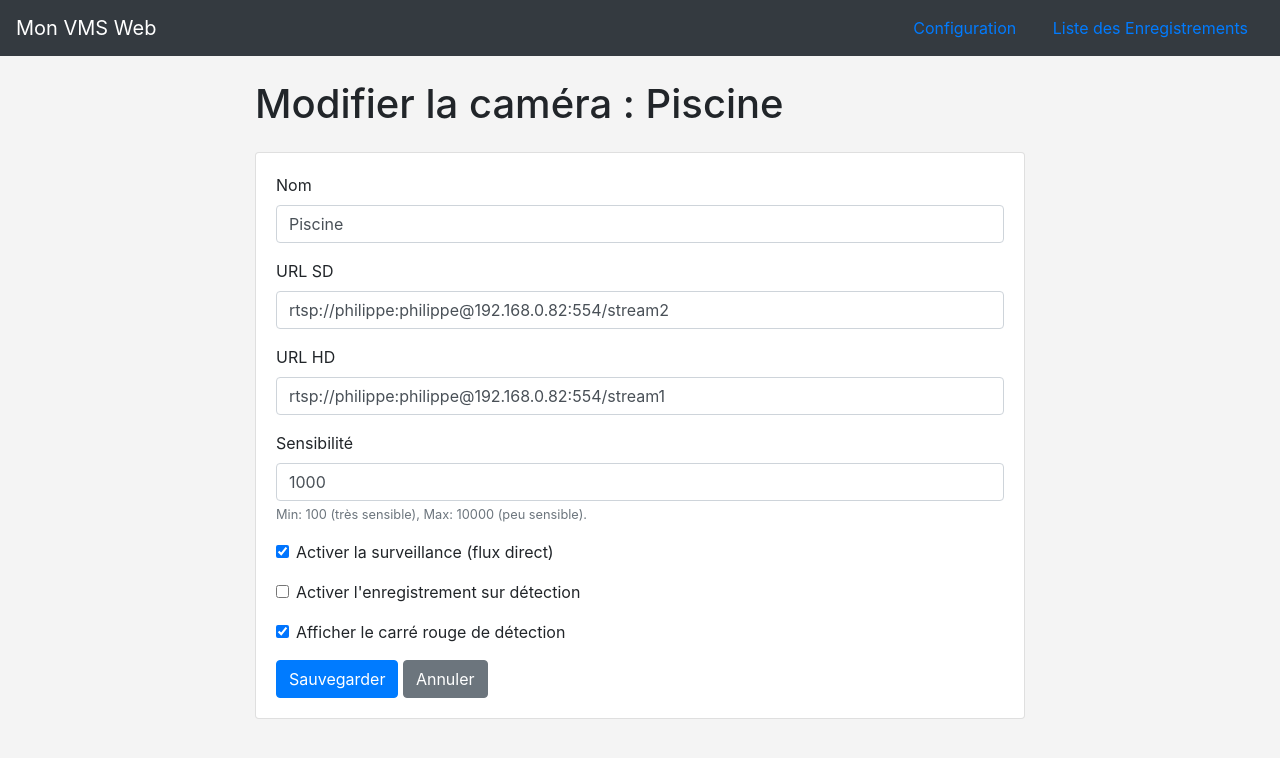
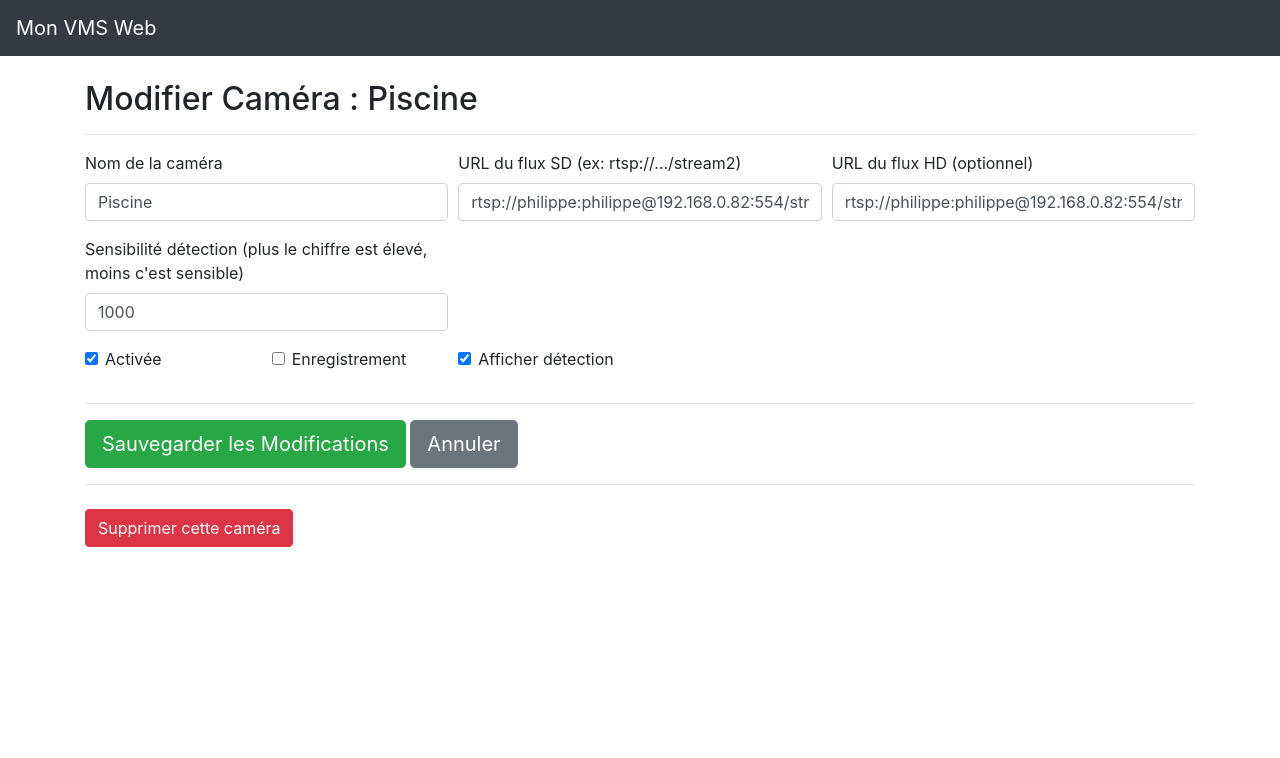
Before and after one commit to lancienanubis/vms, a Flask app: page /edit/906b6f0d-9400-4cff-a47b-9b2def1d7cf0 in a window 1280 px wide. Shown: the top 758 px of the page. Run offline with Flask 3, Linux system fonts and the light colour scheme; some libraries are stand-ins or nearby versions.

Commit message:
modif du 18/07/2025 a 19h

```diff
--- a/app.py
+++ b/app.py
@@ -1,4 +1,4 @@
-# app.py (Version Finale V2.1 - Correction du Flux Vidéo)
+# app.py (Version Finale - Mode Débogage Activé)
 # Dernière mise à jour : 18 juillet 2025
 
 try:
@@ -88,7 +88,7 @@ try:
             self.video_writer = cv2.VideoWriter(video_filepath, fourcc, VIDEO_FPS, (width, height))
             if self.video_writer.isOpened(): print(f"[{self.config['name']}] Début de l'enregistrement : {video_filepath}"); cv2.imwrite(thumb_filepath, first_frame)
             else: print(f"[{self.config['name']}] Erreur initialisation enregistreur."); self.is_recording = False
-        def stop_recording(self, ):
+        def stop_recording(self):
             if self.is_recording:
                 self.is_recording = False; time.sleep(0.1)
                 if self.video_writer is not None: self.video_writer.release(); self.video_writer = None; print(f"[{self.config['name']}] Fin de l'enregistrement.")
@@ -132,48 +132,26 @@ try:
 
     # --- MODIFICATION v1.0 : Fonction de synchronisation dynamique ---
     def sync_camera_threads():
-        """
-        Met à jour les threads de manière dynamique (démarre/arrête/redémarre seulement ce qui est nécessaire).
-        """
         print("[SYNC] Synchronisation des caméras...")
         config = load_cameras_config()
-
         with thread_lock:
-            running_ids = set(camera_threads.keys())
-            config_ids = set(config.keys())
-
-            ids_to_stop = set()
-            ids_to_start = set()
-            ids_to_restart = set()
-
+            running_ids = set(camera_threads.keys()); config_ids = set(config.keys())
+            ids_to_stop, ids_to_start, ids_to_restart = set(), set(), set()
             for cam_id in running_ids:
-                if cam_id not in config_ids or not config.get(cam_id, {}).get('is_active', False):
-                    ids_to_stop.add(cam_id)
-
+                if cam_id not in config_ids or not config.get(cam_id, {}).get('is_active', False): ids_to_stop.add(cam_id)
             for cam_id, cam_config in config.items():
-                if not cam_config.get('is_active', False):
-                    continue
-
-                if cam_id not in running_ids:
-                    ids_to_start.add(cam_id)
+                if not cam_config.get('is_active', False): continue
+                if cam_id not in running_ids: ids_to_start.add(cam_id)
                 else:
-                    if camera_threads[cam_id].config != cam_config:
-                        ids_to_restart.add(cam_id)
-
+                    if camera_threads[cam_id].config != cam_config: ids_to_restart.add(cam_id)
             for cam_id in ids_to_stop.union(ids_to_restart):
                 if cam_id in camera_threads:
                     print(f"[SYNC] Arrêt de: {camera_threads[cam_id].config.get('name', cam_id)}")
-                    camera_threads[cam_id].stop()
-                    camera_threads[cam_id].join(timeout=1.0)
-                    camera_threads.pop(cam_id)
-
+                    camera_threads[cam_id].stop(); camera_threads[cam_id].join(timeout=1.0); camera_threads.pop(cam_id)
             for cam_id in ids_to_start.union(ids_to_restart):
                 cam_config = config[cam_id]
                 print(f"[SYNC] Démarrage de: {cam_config.get('name', cam_id)}")
-                thread = CameraThread(cam_id, cam_config)
-                thread.start()
-                camera_threads[cam_id] = thread
-
+                thread = CameraThread(cam_id, cam_config); thread.start(); camera_threads[cam_id] = thread
         print(f"[SYNC] Synchronisation terminée. {len(camera_threads)} thread(s) actif(s).")
 
     # --- FONCTION generate_frames --- (MODIFIÉE v2.1 pour corriger le flux)
@@ -186,7 +164,7 @@ try:
                 if frame is None: time.sleep(0.1); continue
                 ret, buffer = cv2.imencode('.jpg', frame)
                 if not ret: continue
-                # --- CORRECTION DE LA LIGNE ICI : un seul '\r' ---
+                # --- CORRECTION v2.1 : Un seul '\r' ici pour le protocole MJPEG ---
                 yield (b'--frame\r\n'b'Content-Type: image/jpeg\r\n\r\n' + buffer.tobytes() + b'\r\n'); time.sleep(1/VIDEO_FPS)
         elif quality == 'hd':
             cam_config = load_cameras_config().get(cam_id)
@@ -197,17 +175,16 @@ try:
                 success, frame = cap.read()
                 if not success: break
                 ret, buffer = cv2.imencode('.jpg', frame);
-                # --- CORRECTION DE LA LIGNE ICI : un seul '\r' ---
+                # --- CORRECTION v2.1 : Un seul '\r' ici pour le protocole MJPEG ---
                 if ret: yield (b'--frame\r\n'b'Content-Type: image/jpeg\r\n\r\n' + buffer.tobytes() + b'\r\n')
             cap.release()
 
     # --- ROUTES ---
     @app.route('/')
     def index():
-        # --- Rendu de VOTRE index.html ---
         return render_template('index.html', cameras={k: v for k, v in load_cameras_config().items() if v.get('is_active', False)})
 
-    # --- NOUVELLE ROUTE v3.0 : Pour afficher le formulaire d'ajout de caméra ---
+    # --- MODIFICATION v3.0 : Nouvelle route pour afficher le formulaire d'ajout de caméra ---
     @app.route('/add_camera_form')
     def add_camera_form():
         return render_template('add_camera.html')
@@ -348,8 +325,8 @@ try:
     if __name__ == '__main__':
         maintain_thumbnails()
         sync_camera_threads()
-        print("\n--- Lancement du serveur VMS (Version 2.1 - Flux corrigé) ---")
-        app.run(host='0.0.0.0', port=5000, debug=False, threaded=True) # Mettez debug=True pour le développement
+        print("\n--- Lancement du serveur VMS (Version 2.1 - Flux corrigé, base app.py) ---")
+        app.run(host='0.0.0.0', port=5000, debug=True, threaded=True) # Mettez debug=True pour le développement False
                                                                       # N'oubliez pas de le remettre à False pour la production
 except Exception as e:
     print(f"\n\n!!! ERREUR FATALE AU DEMARRAGE: {e} !!!\n\n"); traceback.print_exc();
--- a/templates/add_camera.html
+++ b/templates/add_camera.html
@@ -8,10 +8,14 @@
 <body>
     <nav class="navbar navbar-dark bg-dark mb-4">
         <a class="navbar-brand" href="/">Mon VMS Web</a>
+        <!-- MODIFICATION : Suppression des boutons de navigation redondants -->
+        <!-- La div suivante a été supprimée -->
+        <!--
         <div>
             <a class="nav-item nav-link d-inline-block" href="{{ url_for('index') }}">Vue en direct</a>
             <a class="nav-item nav-link d-inline-block active" href="{{ url_for('config') }}">Configuration</a>
         </div>
+        -->
     </nav>
     <div class="container">
         <h2>Ajouter une Nouvelle Caméra</h2>
--- a/templates/edit_camera.html
+++ b/templates/edit_camera.html
@@ -2,47 +2,70 @@
 <html lang="fr">
 <head>
     <meta charset="UTF-8">
-    <title>Modifier la Caméra</title>
+    <title>VMS - Modifier Caméra</title>
     <link rel="stylesheet" href="https://stackpath.bootstrapcdn.com/bootstrap/4.5.2/css/bootstrap.min.css">
 </head>
-<body style="background-color: #f4f4f4;">
+<body>
     <nav class="navbar navbar-dark bg-dark mb-4">
         <a class="navbar-brand" href="/">Mon VMS Web</a>
-        <div>
-            <a class="nav-item nav-link d-inline-block" href="/config">Configuration</a>
-            <a class="nav-item nav-link d-inline-block" href="/recordings_hub">Liste des Enregistrements</a>
-        </div>
+        <!-- Suppression des boutons de navigation redondants -->
     </nav>
-    <div class="container" style="max-width: 800px;">
-        <h1 class="mb-4">Modifier la caméra : {{ camera.name }}</h1>
-        <div class="card">
-            <div class="card-body">
-                <form action="{{ url_for('update_camera', cam_id=cam_id) }}" method="post">
-                    <div class="form-group"><label>Nom</label><input type="text" class="form-control" name="camera_name" value="{{ camera.name }}" required></div>
-                    <div class="form-group"><label>URL SD</label><input type="text" class="form-control" name="camera_url_sd" value="{{ camera.url_sd }}" required></div>
-                    <div class="form-group"><label>URL HD</label><input type="text" class="form-control" name="camera_url_hd" value="{{ camera.url_hd }}" required></div>
-                    <div class="form-group">
-                        <label>Sensibilité</label><input type="number" class="form-control" name="sensitivity" value="{{ camera.get('sensitivity', 1000) }}" min="100" max="10000" step="100" required>
-                        <small class="form-text text-muted">Min: 100 (très sensible), Max: 10000 (peu sensible).</small>
+    <div class="container">
+        <h2>Modifier Caméra : {{ camera.name }}</h2>
+        <hr>
+        <!-- Le formulaire soumet à la route d'update, en passant l'ID de la caméra -->
+        <form action="{{ url_for('update_camera', cam_id=cam_id) }}" method="post">
+            <div class="form-row">
+                <div class="form-group col-md-4">
+                    <label for="camera_name">Nom de la caméra</label>
+                    <!-- Les champs sont pré-remplis avec les données existantes de la caméra -->
+                    <input type="text" class="form-control" id="camera_name" name="camera_name" value="{{ camera.name }}" required>
+                </div>
+                <div class="form-group col-md-4">
+                    <label for="camera_url_sd">URL du flux SD (ex: rtsp://.../stream2)</label>
+                    <input type="text" class="form-control" id="camera_url_sd" name="camera_url_sd" value="{{ camera.url_sd }}" required>
+                </div>
+                <div class="form-group col-md-4">
+                    <label for="camera_url_hd">URL du flux HD (optionnel)</label>
+                    <input type="text" class="form-control" id="camera_url_hd" name="camera_url_hd" value="{{ camera.url_hd }}">
+                </div>
+            </div>
+            <div class="form-row">
+                <div class="form-group col-md-4">
+                    <label for="sensitivity">Sensibilité détection (plus le chiffre est élevé, moins c'est sensible)</label>
+                    <input type="number" class="form-control" id="sensitivity" name="sensitivity" value="{{ camera.sensitivity }}" required>
+                </div>
+            </div>
+            <div class="form-row align-items-center">
+                 <div class="form-group col-md-2">
+                    <div class="form-check">
+                        <input type="checkbox" class="form-check-input" id="is_active" name="is_active" {% if camera.is_active %}checked{% endif %}>
+                        <label class="form-check-label" for="is_active">Activée</label>
                     </div>
-                    <div class="form-group form-check">
-                        <input type="checkbox" class="form-check-input" name="is_active" id="is_active_edit" value="true" {% if camera.get('is_active', True) %}checked{% endif %}>
-                        <label class="form-check-label" for="is_active_edit">Activer la surveillance (flux direct)</label>
+                </div>
+                <div class="form-group col-md-2">
+                    <div class="form-check">
+                        <input type="checkbox" class="form-check-input" id="is_recording_enabled" name="is_recording_enabled" {% if camera.is_recording_enabled %}checked{% endif %}>
+                        <label class="form-check-label" for="is_recording_enabled">Enregistrement</label>
                     </div>
-                    <div class="form-group form-check">
-                        <input type="checkbox" class="form-check-input" name="is_recording_enabled" id="is_recording_enabled_edit" value="true" {% if camera.get('is_recording_enabled', True) %}checked{% endif %}>
-                        <label class="form-check-label" for="is_recording_enabled_edit">Activer l'enregistrement sur détection</label>
+                </div>
+                 <div class="form-group col-md-2">
+                    <div class="form-check">
+                        <input type="checkbox" class="form-check-input" id="show_detection" name="show_detection" {% if camera.show_detection %}checked{% endif %}>
+                        <label class="form-check-label" for="show_detection">Afficher détection</label>
                     </div>
-                    <!-- NOUVEAU : Case à cocher pour le visuel de détection -->
-                    <div class="form-group form-check">
-                        <input type="checkbox" class="form-check-input" name="show_detection" id="show_detection_edit" value="true" {% if camera.get('show_detection', True) %}checked{% endif %}>
-                        <label class="form-check-label" for="show_detection_edit">Afficher le carré rouge de détection</label>
-                    </div>
-                    <button type="submit" class="btn btn-primary">Sauvegarder</button>
-                    <a href="/config" class="btn btn-secondary">Annuler</a>
-                </form>
+                </div>
             </div>
-        </div>
+            <hr>
+            <button type="submit" class="btn btn-success btn-lg">Sauvegarder les Modifications</button>
+            <a href="{{ url_for('config') }}" class="btn btn-secondary btn-lg">Annuler</a>
+        </form>
+        <hr>
+        <!-- Bouton de suppression séparé pour plus de clarté, comme dans votre code original -->
+        <form action="{{ url_for('delete_camera') }}" method="post" onsubmit="return confirm('Êtes-vous sûr de vouloir supprimer cette caméra ? Les enregistrements associés seront aussi supprimés.');" class="mt-4">
+            <input type="hidden" name="cam_id" value="{{ cam_id }}">
+            <button type="submit" class="btn btn-danger">Supprimer cette caméra</button>
+        </form>
     </div>
 </body>
 </html>
--- a/templates/playback.html
+++ b/templates/playback.html
@@ -2,9 +2,10 @@
 <html lang="fr">
 <head>
     <meta charset="UTF-8">
-    <title>Relecture - {{ camera_info.name }}</title>
+    <title>Timeline - {{ camera_info.name }}</title>
     <link rel="stylesheet" href="https://stackpath.bootstrapcdn.com/bootstrap/4.5.2/css/bootstrap.min.css">
     <style>
+        body { background-color: #343a40; color: #f8f9fa; }
         .player-container { width: 100%; background-color: #000; margin-bottom: 0; }
         #videoPlayer { width: 100%; max-height: 70vh; }
         .timeline-wrapper { position: relative; width: 100%; padding-bottom: 30px; margin-top: 20px; }
@@ -23,10 +24,13 @@
 <body>
     <nav class="navbar navbar-dark bg-dark mb-4">
         <a class="navbar-brand" href="/">Mon VMS Web</a>
+        <!-- MODIFICATION : La div suivante est SUPPRIMÉE pour retirer les liens redondants. -->
+        <!--
         <div>
             <a class="nav-item nav-link d-inline-block" href="/">Grille</a>
             <a class="nav-item nav-link d-inline-block" href="{{ url_for('recordings_page', cam_id=cam_id) }}">Enregistrements</a>
         </div>
+        -->
     </nav>
     <div class="container">
         <div class="d-flex justify-content-between align-items-center mb-3">
```
Also changed, not shown: templates/config.html (+14 -14 lines), templates/playbackv2.html (added, +156 -0 lines).
